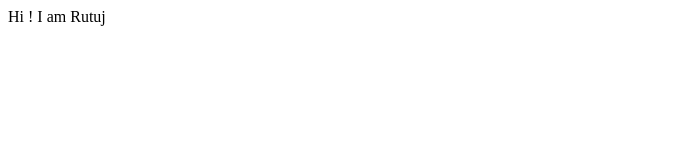
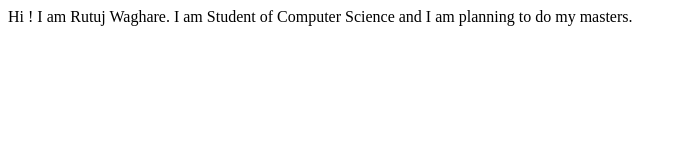
Before and after one commit to rutuj-waghare/rutujwaghare.com, a plain HTML site: page index.html in a window 1280 px wide. Shown: the whole page, without its empty margins (0-687 px from the left). Drawn offline with Linux system fonts and the light colour scheme.

Commit message:
doc : update info

```diff
--- a/index.html
+++ b/index.html
@@ -4,9 +4,10 @@
     <meta charset="UTF-8">
     <meta http-equiv="X-UA-Compatible" content="IE=edge">
     <meta name="viewport" content="width=device-width, initial-scale=1.0">
-    <title>StudentSite</title>
+    <title>Rutuj Waghare</title>
 </head>
 <body>
-    Hi ! I am Rutuj
+    Hi ! I am Rutuj Waghare.
+    I am Student of Computer Science and I am planning to do my masters.
 </body>
 </html>
```
